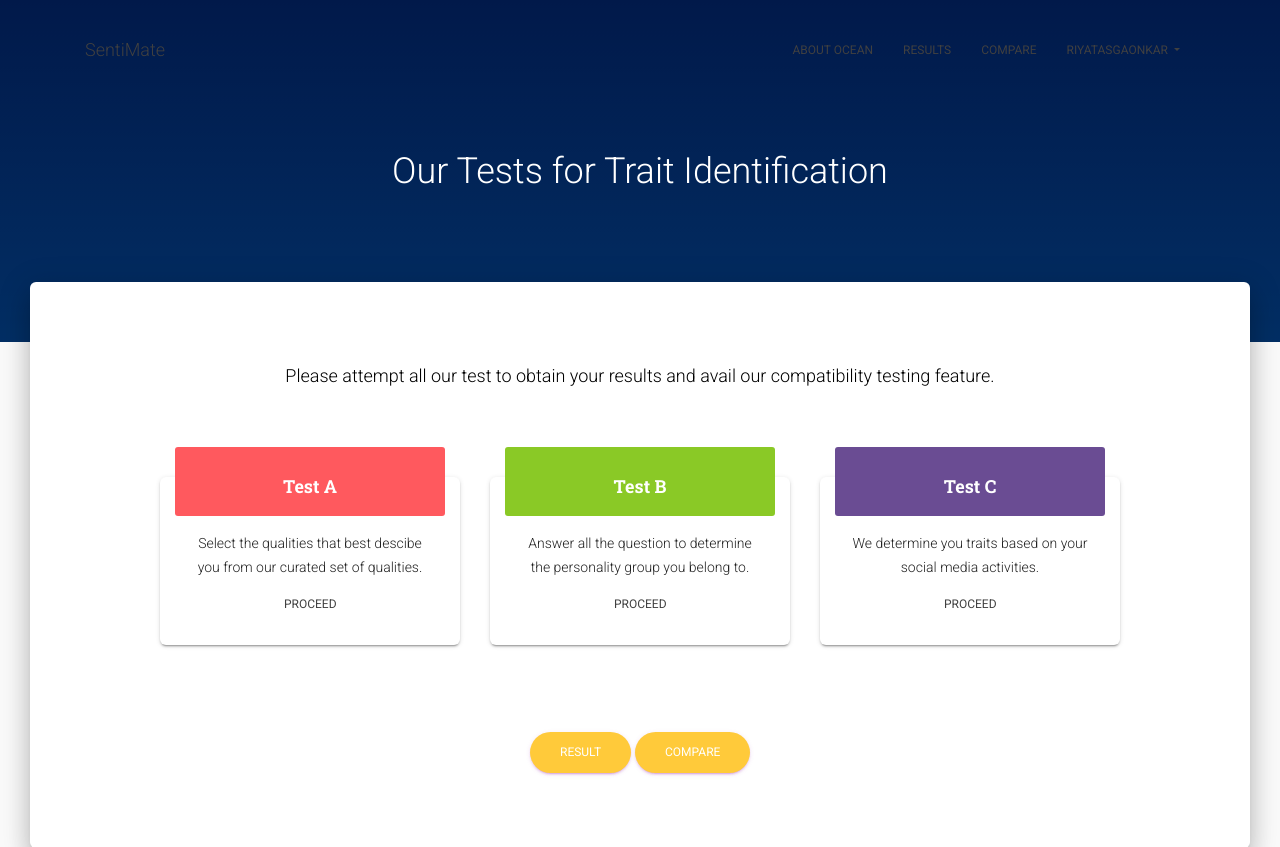
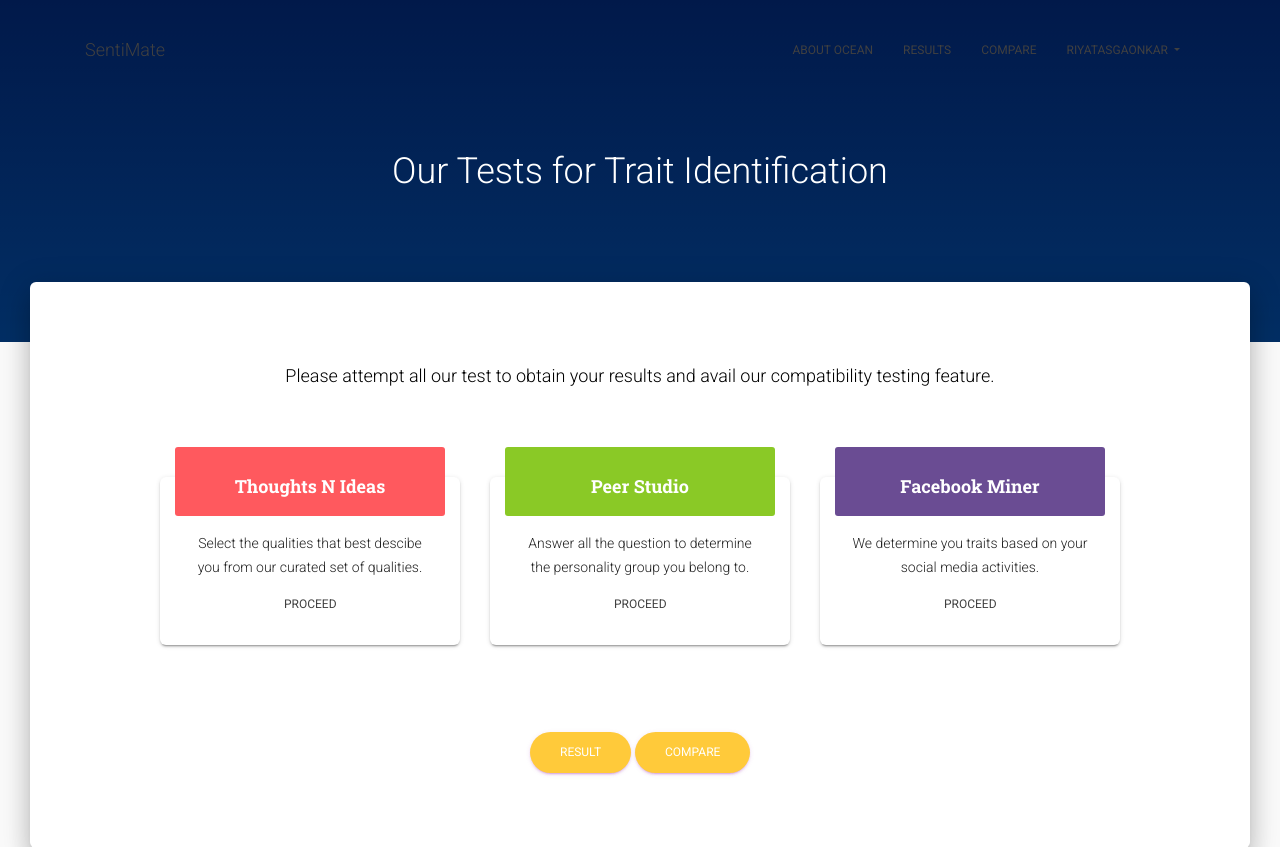
Before and after one commit to RiyaTasgaonkar/SentiMate, a Django app: page /tests in a window 1280 px wide. Shown: the top 847 px of the page. Run offline with Django 3.2, Linux system fonts and the light colour scheme; a user stored in the database is signed in; some libraries are stand-ins or nearby versions.

Commit message:
updated test names

```diff
--- a/ocean/SentiMate/templates/testA.html
+++ b/ocean/SentiMate/templates/testA.html
@@ -21,7 +21,7 @@ The above copyright notice and this permission notice shall be included in all c
   <link rel="icon" type="image/png" href="../static/img/personality.png">
   <meta http-equiv="X-UA-Compatible" content="IE=edge,chrome=1" />
   <title>
-    SentiMate - Test A
+    Thoughts N Ideas
   </title>
   <meta content='width=device-width, initial-scale=1.0, shrink-to-fit=no' name='viewport' />
   <!--     Fonts and icons     -->
@@ -85,7 +85,7 @@ The above copyright notice and this permission notice shall be included in all c
       <div class="row my-5 py-6">
         <div class="col-md-8 ml-auto mr-auto">
           <div class="brand text-center my-5 py-6">
-            <p class="h2 py-5">SentiMate - Test A</p>
+            <p class="h2 py-5">SentiMate - Thoughts N Ideas</p>
           </div>
         </div>
       </div>
--- a/ocean/SentiMate/templates/testB.html
+++ b/ocean/SentiMate/templates/testB.html
@@ -21,7 +21,7 @@ The above copyright notice and this permission notice shall be included in all c
   <link rel="icon" type="image/png" href="../static/img/personality.png">
   <meta http-equiv="X-UA-Compatible" content="IE=edge,chrome=1" />
   <title>
-    SentiMate - Test B
+    Peer studio
   </title>
   <meta content='width=device-width, initial-scale=1.0, shrink-to-fit=no' name='viewport' />
   <!--     Fonts and icons     -->
@@ -85,7 +85,7 @@ The above copyright notice and this permission notice shall be included in all c
       <div class="row my-5 py-6">
         <div class="col-md-8 ml-auto mr-auto">
           <div class="brand text-center my-5 py-6">
-            <p class="h2 py-5">SentiMate - Test B</p>
+            <p class="h2 py-5">SentiMate -  Peer studio</p>
           </div>
         </div>
       </div>
--- a/ocean/SentiMate/templates/testC.html
+++ b/ocean/SentiMate/templates/testC.html
@@ -21,7 +21,7 @@ The above copyright notice and this permission notice shall be included in all c
   <link rel="icon" type="image/png" href="../static/img/personality.png">
   <meta http-equiv="X-UA-Compatible" content="IE=edge,chrome=1" />
   <title>
-    SentiMate - Test C
+    Facebook Miner
   </title>
   <meta content='width=device-width, initial-scale=1.0, shrink-to-fit=no' name='viewport' />
   <!--     Fonts and icons     -->
@@ -85,7 +85,7 @@ The above copyright notice and this permission notice shall be included in all c
       <div class="row my-5 py-6">
         <div class="col-md-8 ml-auto mr-auto">
           <div class="brand text-center my-5 py-6">
-            <p class="h2 py-5">SentiMate - Test C</p>
+            <p class="h2 py-5">SentiMate - Facebook Miner</p>
           </div>
         </div>
       </div>
--- a/ocean/SentiMate/templates/testC1.html
+++ b/ocean/SentiMate/templates/testC1.html
@@ -21,7 +21,7 @@ The above copyright notice and this permission notice shall be included in all c
   <link rel="icon" type="image/png" href="../static/img/personality.png">
   <meta http-equiv="X-UA-Compatible" content="IE=edge,chrome=1" />
   <title>
-    SentiMate - Test C
+    SentiMate - Text Miner
   </title>
   <meta content='width=device-width, initial-scale=1.0, shrink-to-fit=no' name='viewport' />
   <!--     Fonts and icons     -->
@@ -84,7 +84,7 @@ The above copyright notice and this permission notice shall be included in all c
       <div class="row my-5 py-6">
         <div class="col-md-8 ml-auto mr-auto">
           <div class="brand text-center my-5 py-6">
-            <p class="h2 py-5">SentiMate - Test C</p>
+            <p class="h2 py-5">SentiMate - Text miner</p>
           </div>
         </div>
       </div>
--- a/ocean/SentiMate/templates/tests.html
+++ b/ocean/SentiMate/templates/tests.html
@@ -113,7 +113,7 @@ The above copyright notice and this permission notice shall be included in all c
                 <div class="card">
                   <div class="card-header card-header-text card-header-coral">
                     <div class="card-text">
-                      <h4 class="card-title">Test A</h4>
+                      <h4 class="card-title">Thoughts N Ideas</h4>
                     </div>
                   </div>
                   <div class="card-body">
@@ -126,7 +126,7 @@ The above copyright notice and this permission notice shall be included in all c
                 <div class="card">
                   <div class="card-header card-header-text card-header-green">
                     <div class="card-text">
-                      <h4 class="card-title">Test B</h4>
+                      <h4 class="card-title">Peer Studio</h4>
                     </div>
                   </div>
                   <div class="card-body">
@@ -139,7 +139,7 @@ The above copyright notice and this permission notice shall be included in all c
                 <div class="card">
                   <div class="card-header card-header-text card-header-voilet">
                     <div class="card-text">
-                      <h4 class="card-title">Test C</h4>
+                      <h4 class="card-title">Facebook Miner</h4>
                     </div>
                   </div>
                   <div class="card-body">
```
Also changed, not shown: README.md, ocean/db.sqlite3.
